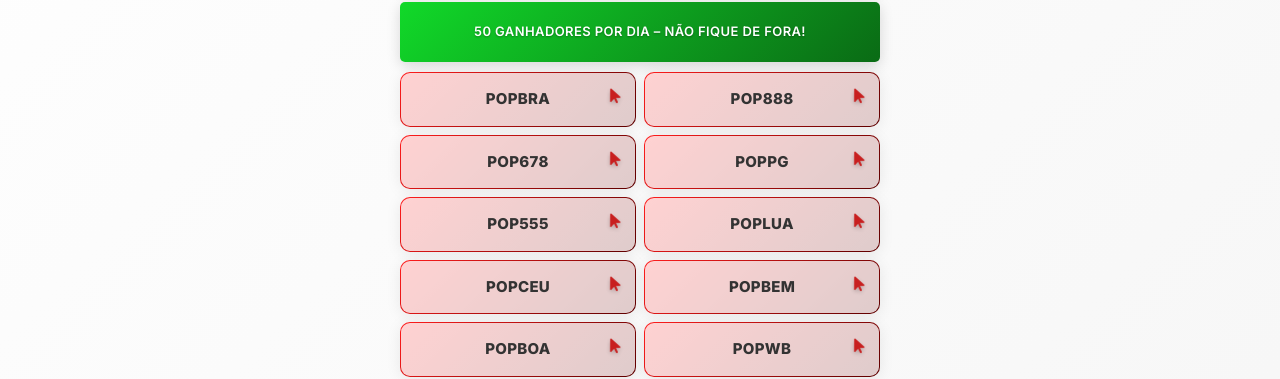
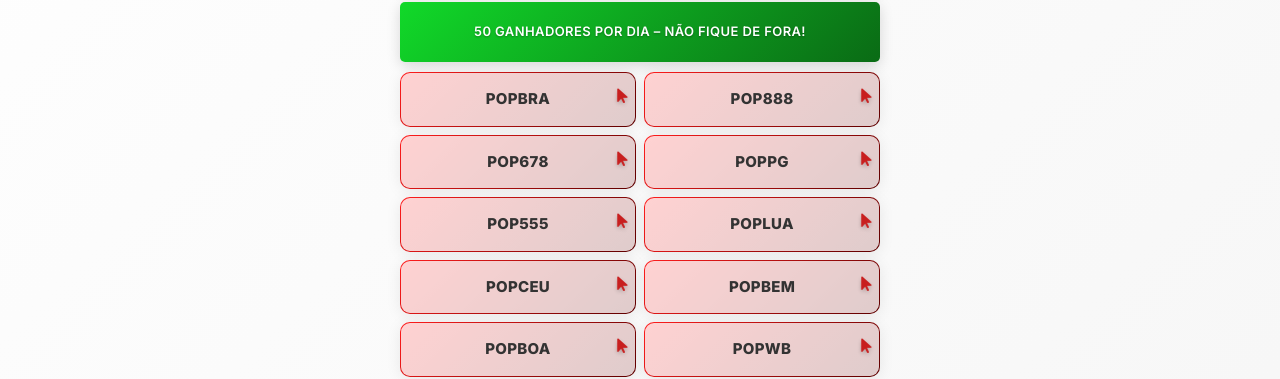
Before and after one commit to DaniPop88/Live-1, a plain HTML site: page index.html in a window 1280 px wide. Shown: the part 450-829 px from the top of the page. Drawn offline with Linux system fonts and the light colour scheme.

Commit message:
Update styles.css

```diff
--- a/styles.css
+++ b/styles.css
@@ -319,12 +319,12 @@ main {
   font-weight:900;
   position:absolute;
   top:8px;
-  right:15px;
+  right:8px;
   font-size:16px;
   color:#c40000;
   opacity:.85;
   animation:pointerWiggle 2.1s ease-in-out infinite;
-  transform-origin:60% 40%;
+  transform: translateY(-50%) rotate(-30deg) scale(1.1); /* miring, lebih besar */
   pointer-events:none;
   text-shadow:0 2px 4px rgba(0,0,0,0.25);
 }
```
